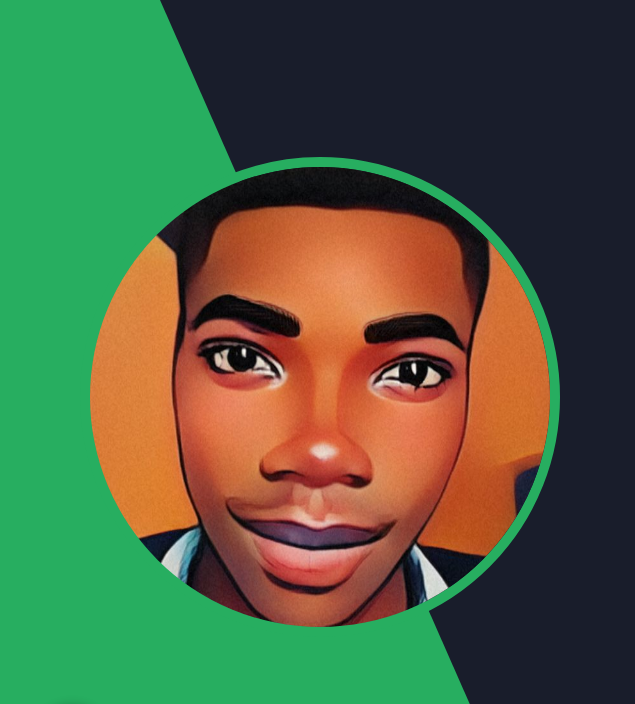
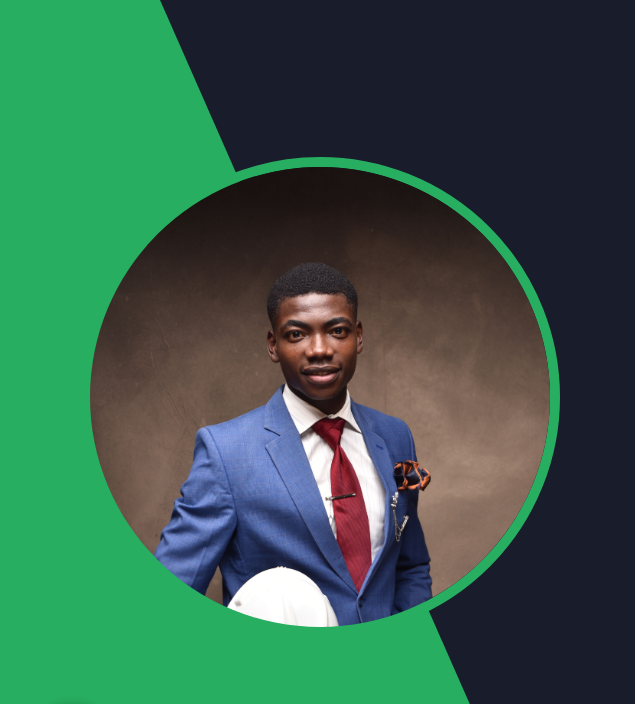
Before and after one commit to OhTobiloba/Portfolio-project-1, a plain HTML site: page index.html in a window 1280 px wide. Shown: the top 704 px of the page, 0-635 px from the left. Drawn offline with Linux system fonts and the light colour scheme.

Commit message:
changed image

```diff
--- a/index.html
+++ b/index.html
@@ -21,7 +21,9 @@
                 <div class="h-shape"></div>
                     <div class="image">
                         <!-- <img src="./images/IMG-20210701-WA0002.jpg" alt=""> -->
-                         <img src="./images/me.jpg" alt="me">
+                         <!-- <img src="./images/me.jpg" alt="me"> -->
+                          <!-- <img src="./images/Oluwatobiloba1.jpg" alt=""> -->
+                          <img src="./images/Oluwatobiloba2.jpg" alt="">
                     </div>
             </div>
             <div class="right-header">
--- a/styles/styles.scss
+++ b/styles/styles.scss
@@ -270,7 +270,7 @@ section {
             // height:50%;
             object-fit: cover;
             transition: all .4s ease-in-out;
-            object-position: center 50%;
+            object-position: center 1%;
             // filter: grayscale(100%);
             // &:hover {
                 // filter: grayscale(0);
```
Also changed, not shown: images/Oluwatobiloba1.jpg (added), images/Oluwatobiloba2.jpg (added), styles/styles.css, 1 other file.
